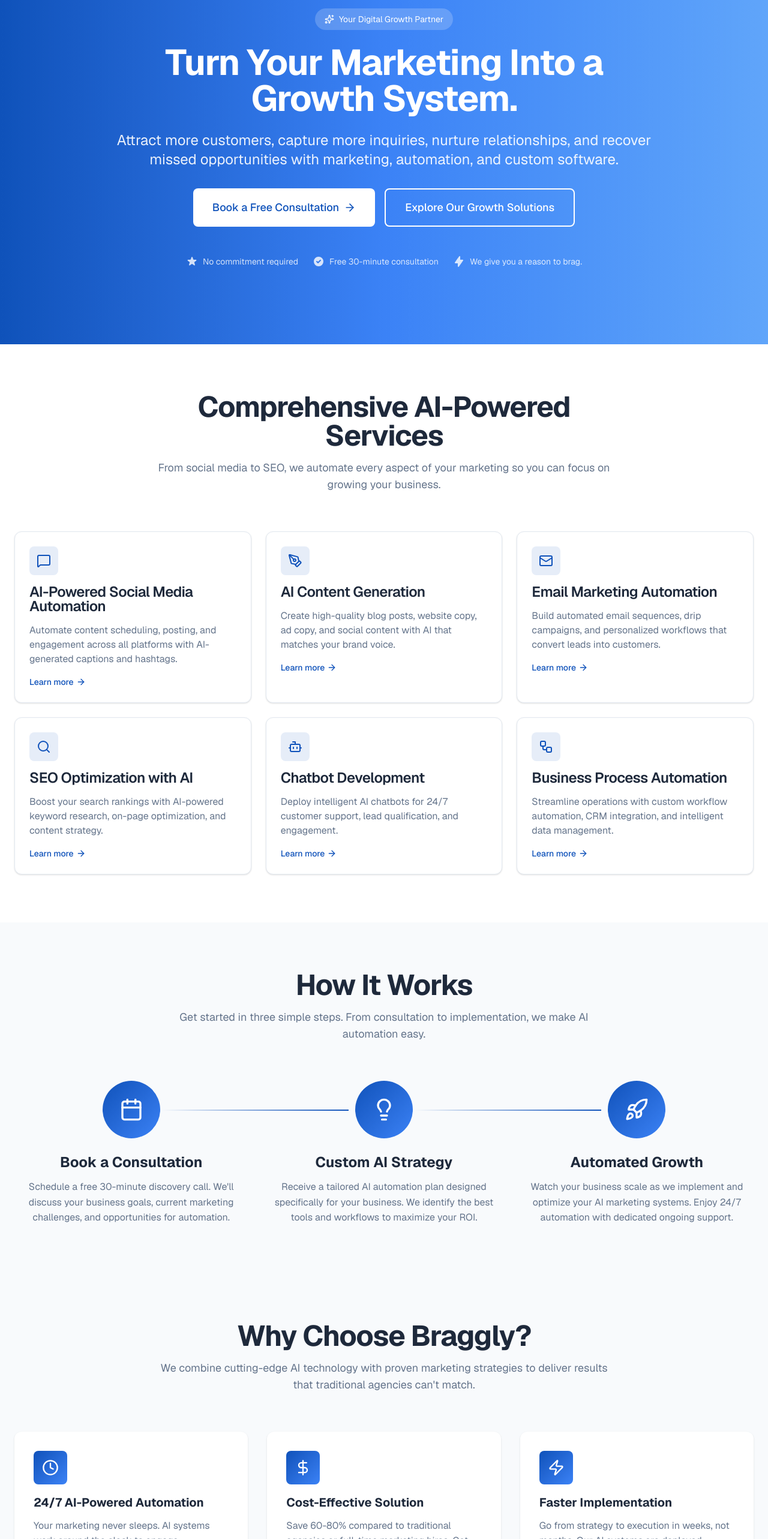
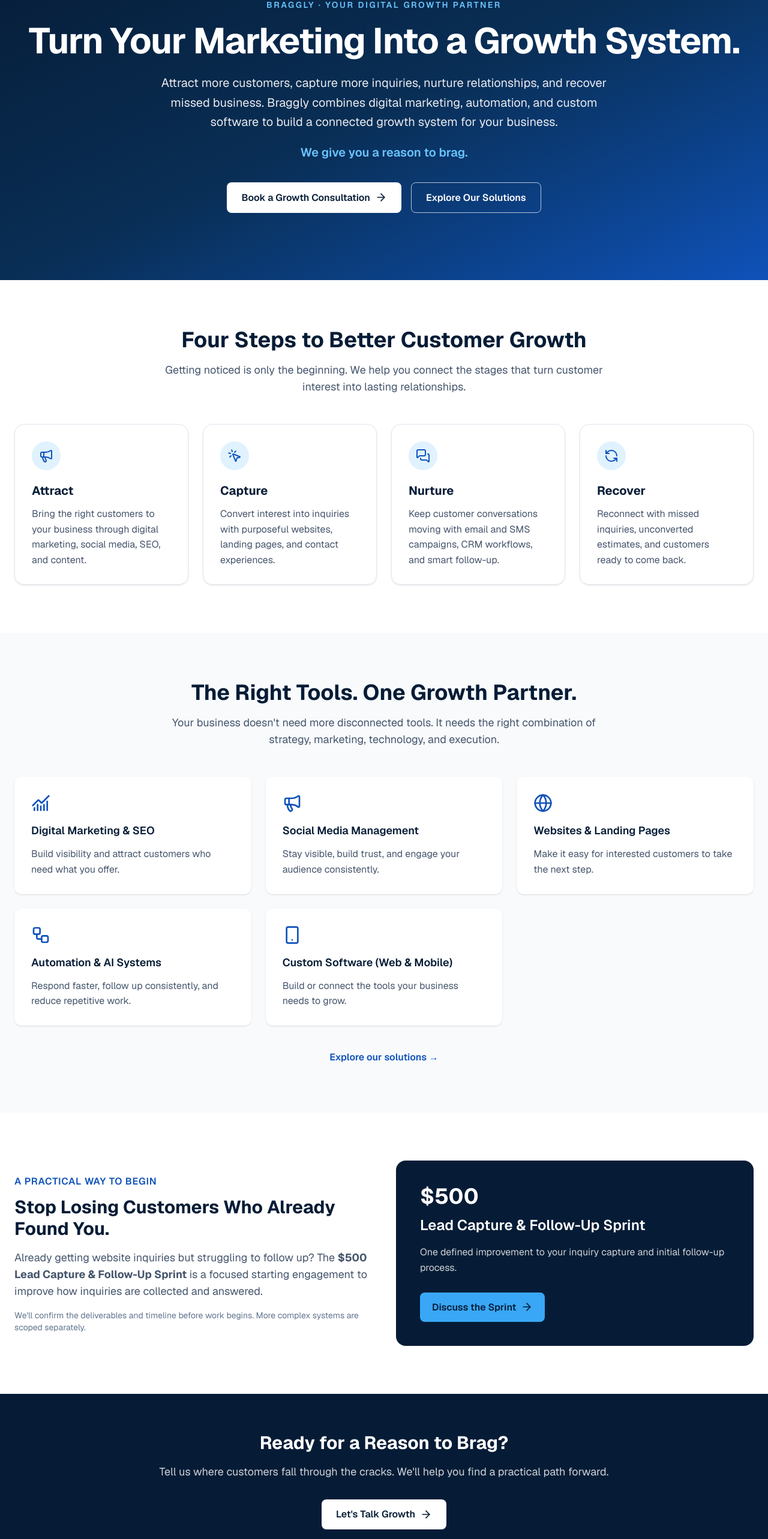
Before and after one commit to tfletch5/braggly, a Next.js app: page / in a window 1280 px wide. Shown: the part 179-2745 px from the top of the page at 60% size. Built offline with nearby package versions, Linux system fonts and the light colour scheme; no server answers.

Commit message:
Align app/page.tsx with Braggly digital growth partner positioning

```diff
--- a/app/page.tsx
+++ b/app/page.tsx
@@ -1,21 +1,98 @@
-import Hero from "@/components/sections/Hero";
-import ServicesOverview from "@/components/sections/ServicesOverview";
-import HowItWorks from "@/components/sections/HowItWorks";
-import Benefits from "@/components/sections/Benefits";
-import Testimonials from "@/components/sections/Testimonials";
-import Stats from "@/components/sections/Stats";
-import CTA from "@/components/sections/CTA";
+import Link from "next/link";
+import { ArrowRight, Megaphone, MousePointerClick, MessagesSquare, RefreshCcw, Globe, Workflow, Smartphone, ChartNoAxesCombined } from "lucide-react";
+
+const growthSteps = [
+  { title: "Attract", icon: Megaphone, description: "Bring the right customers to your business through digital marketing, social media, SEO, and content." },
+  { title: "Capture", icon: MousePointerClick, description: "Convert interest into inquiries with purposeful websites, landing pages, and contact experiences." },
+  { title: "Nurture", icon: MessagesSquare, description: "Keep customer conversations moving with email and SMS campaigns, CRM workflows, and smart follow-up." },
+  { title: "Recover", icon: RefreshCcw, description: "Reconnect with missed inquiries, unconverted estimates, and customers ready to come back." },
+];
+
+const capabilities = [
+  { title: "Digital Marketing & SEO", icon: ChartNoAxesCombined, description: "Build visibility and attract customers who need what you offer." },
+  { title: "Social Media Management", icon: Megaphone, description: "Stay visible, build trust, and engage your audience consistently." },
+  { title: "Websites & Landing Pages", icon: Globe, description: "Make it easy for interested customers to take the next step." },
+  { title: "Automation & AI Systems", icon: Workflow, description: "Respond faster, follow up consistently, and reduce repetitive work." },
+  { title: "Custom Software (Web & Mobile)", icon: Smartphone, description: "Build or connect the tools your business needs to grow." },
+];
 
 export default function Home() {
   return (
     <>
-      <Hero />
-      <ServicesOverview />
-      <HowItWorks />
-      <Benefits />
-      <Testimonials />
-      <Stats />
-      <CTA />
+      <section className="bg-gradient-to-br from-[#061C36] via-[#092E55] to-[#0F52BA] py-20 text-white lg:py-28">
+        <div className="container-custom mx-auto max-w-5xl text-center">
+          <p className="mb-5 text-sm font-semibold uppercase tracking-[0.18em] text-[#6AC5FF]">Braggly · Your Digital Growth Partner</p>
+          <h1 className="mb-6 text-4xl font-bold tracking-tight sm:text-5xl lg:text-6xl">Turn Your Marketing Into a Growth System.</h1>
+          <p className="mx-auto mb-5 max-w-3xl text-lg leading-relaxed text-white/90 sm:text-xl">Attract more customers, capture more inquiries, nurture relationships, and recover missed business. Braggly combines digital marketing, automation, and custom software to build a connected growth system for your business.</p>
+          <p className="mb-9 text-xl font-semibold text-[#6AC5FF]">We give you a reason to brag.</p>
+          <div className="flex flex-wrap justify-center gap-4">
+            <Link href="/contact" className="inline-flex items-center gap-2 rounded-lg bg-white px-6 py-3 font-semibold text-[#061C36] hover:bg-slate-100">Book a Growth Consultation <ArrowRight className="h-5 w-5" /></Link>
+            <Link href="/services" className="rounded-lg border border-white/70 px-6 py-3 font-semibold text-white hover:bg-white/10">Explore Our Solutions</Link>
+          </div>
+        </div>
+      </section>
+
+      <section className="bg-white py-20">
+        <div className="container-custom">
+          <div className="mx-auto mb-12 max-w-3xl text-center">
+            <h2 className="mb-4 text-3xl font-bold text-[#061C36] sm:text-4xl">Four Steps to Better Customer Growth</h2>
+            <p className="text-lg text-slate-600">Getting noticed is only the beginning. We help you connect the stages that turn customer interest into lasting relationships.</p>
+          </div>
+          <div className="grid gap-6 md:grid-cols-2 lg:grid-cols-4">
+            {growthSteps.map(({title, icon: Icon, description}) => (
+              <article key={title} className="rounded-2xl border border-slate-200 p-7 shadow-sm">
+                <div className="mb-5 flex h-12 w-12 items-center justify-center rounded-full bg-sky-100 text-[#0F52BA]"><Icon className="h-6 w-6" /></div>
+                <h3 className="mb-3 text-xl font-bold text-[#061C36]">{title}</h3>
+                <p className="text-slate-600">{description}</p>
+              </article>
+            ))}
+          </div>
+        </div>
+      </section>
+
+      <section className="bg-slate-50 py-20">
+        <div className="container-custom">
+          <div className="mx-auto mb-12 max-w-3xl text-center">
+            <h2 className="mb-4 text-3xl font-bold text-[#061C36] sm:text-4xl">The Right Tools. One Growth Partner.</h2>
+            <p className="text-lg text-slate-600">Your business doesn't need more disconnected tools. It needs the right combination of strategy, marketing, technology, and execution.</p>
+          </div>
+          <div className="grid gap-6 md:grid-cols-2 lg:grid-cols-3">
+            {capabilities.map(({title, icon: Icon, description}) => (
+              <article key={title} className="rounded-xl bg-white p-7 shadow-sm">
+                <Icon className="mb-4 h-8 w-8 text-[#0F52BA]" />
+                <h3 className="mb-3 text-lg font-semibold text-[#061C36]">{title}</h3>
+                <p className="text-slate-600">{description}</p>
+              </article>
+            ))}
+          </div>
+          <div className="mt-10 text-center"><Link href="/services" className="font-semibold text-[#0F52BA] hover:underline">Explore our solutions →</Link></div>
+        </div>
+      </section>
+
+      <section className="bg-white py-20">
+        <div className="container-custom grid items-center gap-10 lg:grid-cols-2">
+          <div>
+            <p className="mb-3 font-semibold uppercase tracking-wider text-[#0F52BA]">A practical way to begin</p>
+            <h2 className="mb-4 text-3xl font-bold text-[#061C36]">Stop Losing Customers Who Already Found You.</h2>
+            <p className="mb-4 text-lg text-slate-600">Already getting website inquiries but struggling to follow up? The <strong>$500 Lead Capture & Follow-Up Sprint</strong> is a focused starting engagement to improve how inquiries are collected and answered.</p>
+            <p className="text-sm text-slate-500">We'll confirm the deliverables and timeline before work begins. More complex systems are scoped separately.</p>
+          </div>
+          <div className="rounded-2xl bg-[#061C36] p-10 text-white">
+            <p className="mb-3 text-4xl font-bold">$500</p>
+            <h3 className="mb-4 text-2xl font-semibold">Lead Capture & Follow-Up Sprint</h3>
+            <p className="mb-7 text-white/80">One defined improvement to your inquiry capture and initial follow-up process.</p>
+            <Link href="/contact" className="inline-flex items-center gap-2 rounded-lg bg-[#39A7F6] px-5 py-3 font-semibold text-[#061C36] hover:bg-[#6AC5FF]">Discuss the Sprint <ArrowRight className="h-5 w-5" /></Link>
+          </div>
+        </div>
+      </section>
+
+      <section className="bg-[#061C36] py-16 text-white">
+        <div className="container-custom mx-auto max-w-3xl text-center">
+          <h2 className="mb-4 text-3xl font-bold">Ready for a Reason to Brag?</h2>
+          <p className="mb-8 text-lg text-white/80">Tell us where customers fall through the cracks. We'll help you find a practical path forward.</p>
+          <Link href="/contact" className="inline-flex items-center gap-2 rounded-lg bg-white px-6 py-3 font-semibold text-[#061C36] hover:bg-slate-100">Let's Talk Growth <ArrowRight className="h-5 w-5" /></Link>
+        </div>
+      </section>
     </>
   );
 }
```
